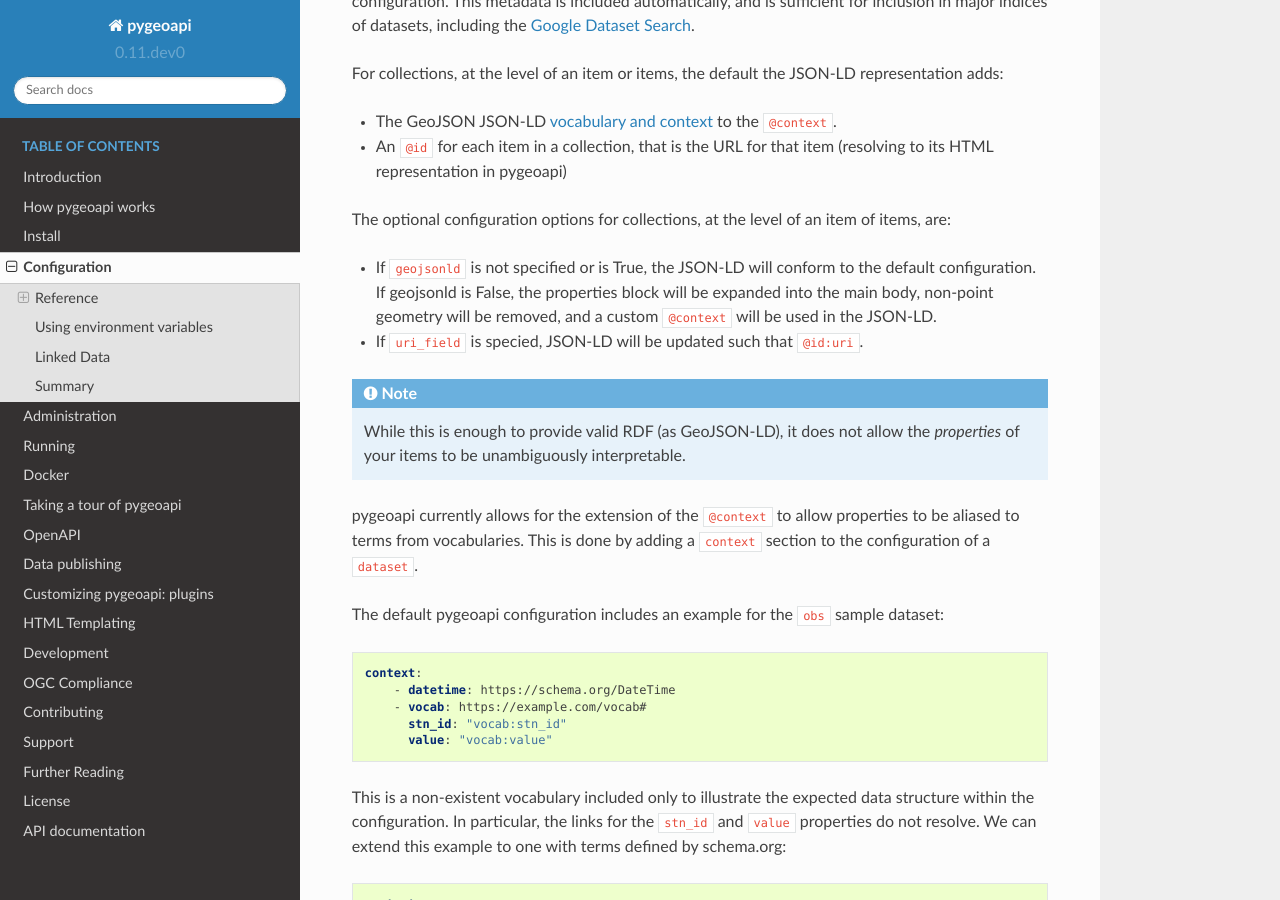
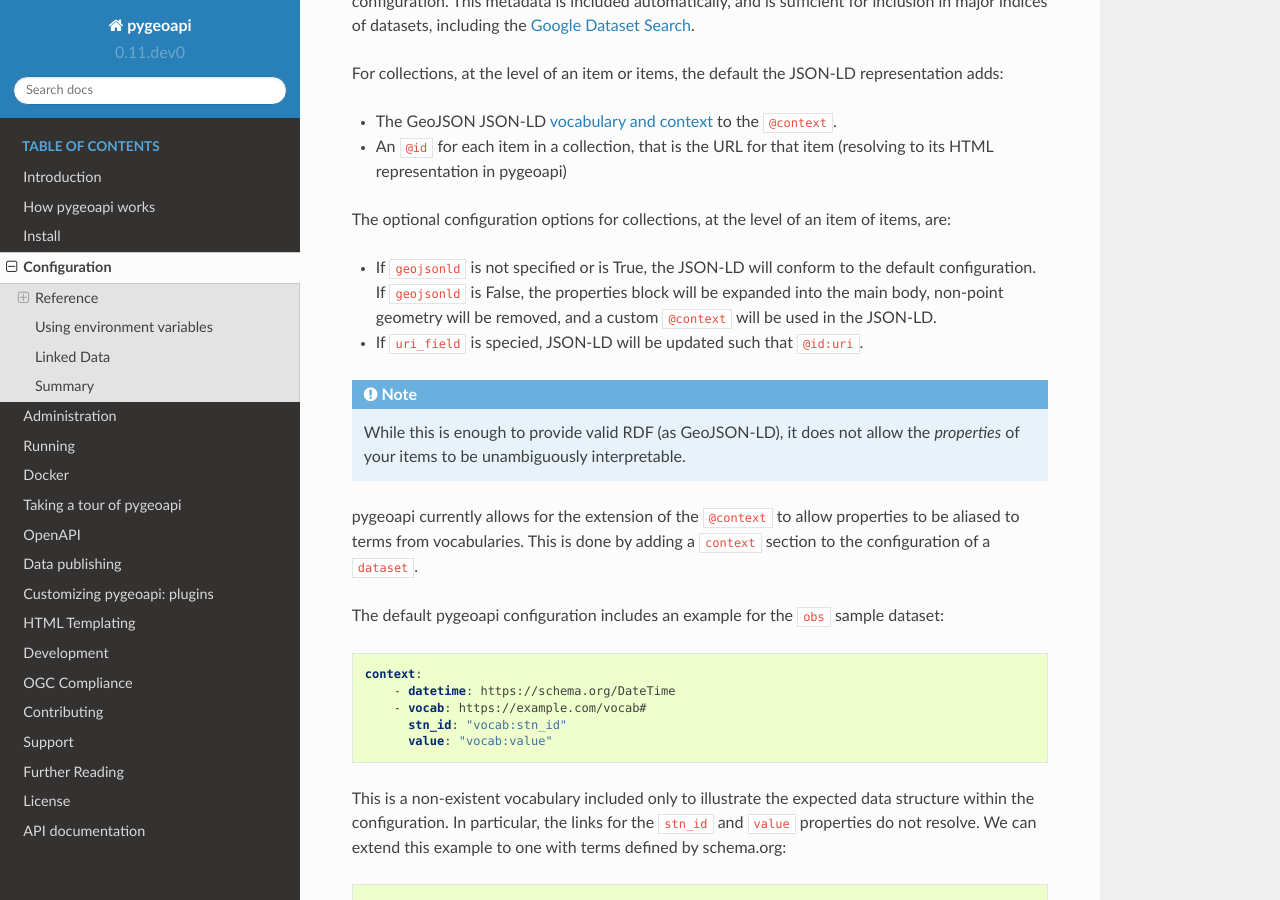
Before and after one commit to geopython/pygeoapi, a Sphinx documentation site: the page built from docs/source/configuration.rst, in a window 1280 px wide and 900 px high, scrolled down 4481 px. Built offline with Sphinx 7.4.7 and the Read the Docs theme 2.0.0, drawn with Linux system fonts in a browser that asks for light colours.

Commit message:
Update configuration.rst

```diff
--- a/docs/source/configuration.rst
+++ b/docs/source/configuration.rst
@@ -242,7 +242,7 @@ For collections, at the level of an item or items, the default the JSON-LD repre
 
 The optional configuration options for collections, at the level of an item of items, are:
 
-- If ``geojsonld`` is not specified or is True, the JSON-LD will conform to the default configuration. If geojsonld is False, the properties block will be expanded   into the main body, non-point geometry will be removed, and a custom ``@context`` will be used in the JSON-LD.
+- If ``geojsonld`` is not specified or is True, the JSON-LD will conform to the default configuration. If ``geojsonld`` is False, the properties block will be expanded   into the main body, non-point geometry will be removed, and a custom ``@context`` will be used in the JSON-LD.
 - If ``uri_field`` is specied, JSON-LD will be updated such that ``@id:uri``.
 
 .. note::
```
